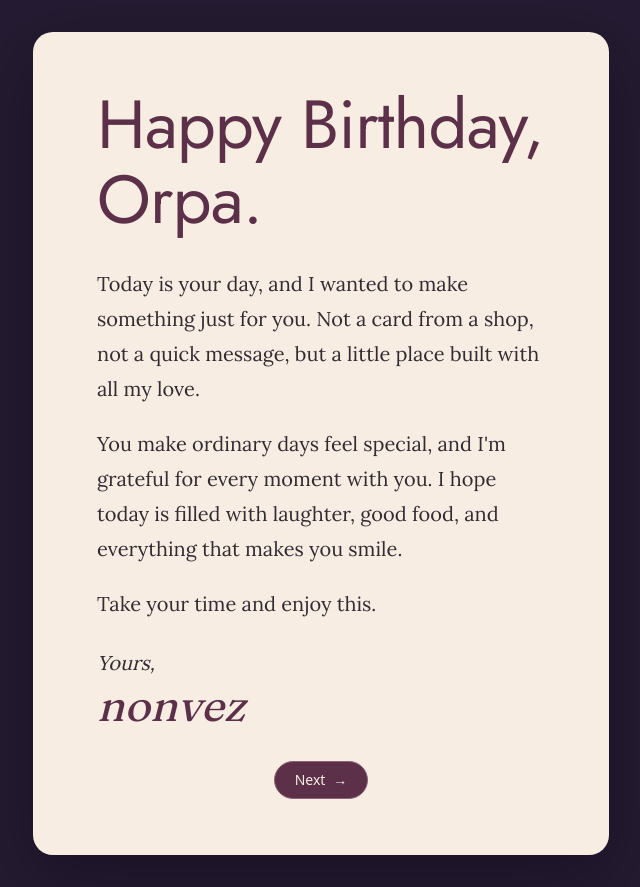
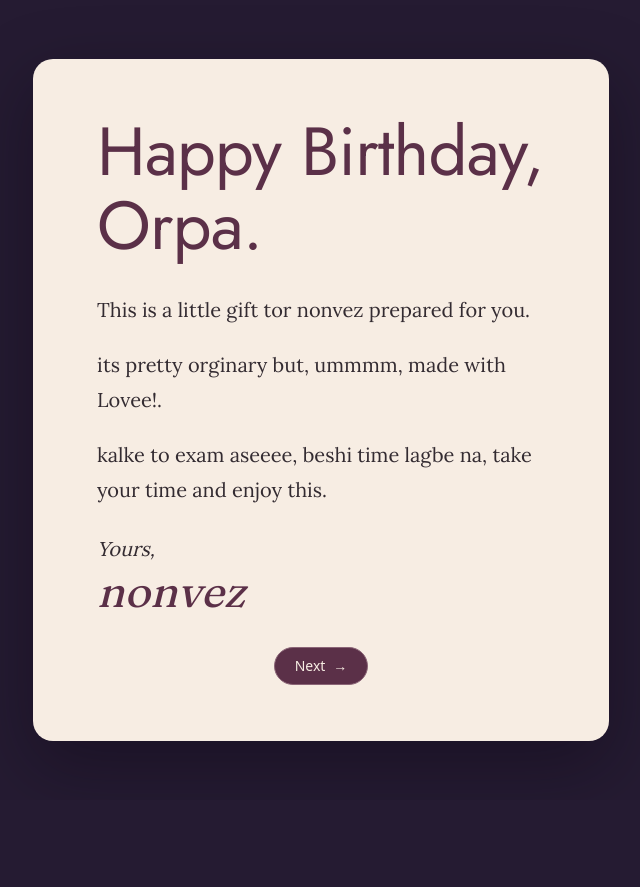
Before and after one commit to dummy3ye/orpabirthday, a Next.js app: page /startingcard in a window 1280 px wide. Shown: the whole page, without its empty margins (319-959 px from the left). After the commit the page ends 800 px from the top, so only its background shows below. Built offline with nearby package versions, Linux system fonts and the light colour scheme.

Commit message:
chore: romeved dist

```diff
--- a/app/startingcard/page.tsx
+++ b/app/startingcard/page.tsx
@@ -7,9 +7,9 @@ import { nextRoute } from "@/lib/flow";
 const letter = {
   greeting: "Happy Birthday, Orpa.",
   paragraphs: [
-    "Today is your day, and I wanted to make something just for you. Not a card from a shop, not a quick message, but a little place built with all my love.",
-    "You make ordinary days feel special, and I'm grateful for every moment with you. I hope today is filled with laughter, good food, and everything that makes you smile.",
-    "Take your time and enjoy this.",
+    "This is a little gift tor nonvez prepared for you.",
+    "its pretty orginary but, ummmm, made with Lovee!.",
+    "kalke to exam aseeee, beshi time lagbe na, take your time and enjoy this.",
   ],
   signoff: "Yours,",
   name: "nonvez",
```
Also changed, not shown: 1 other file (tests, documents, lock files or other folders).
